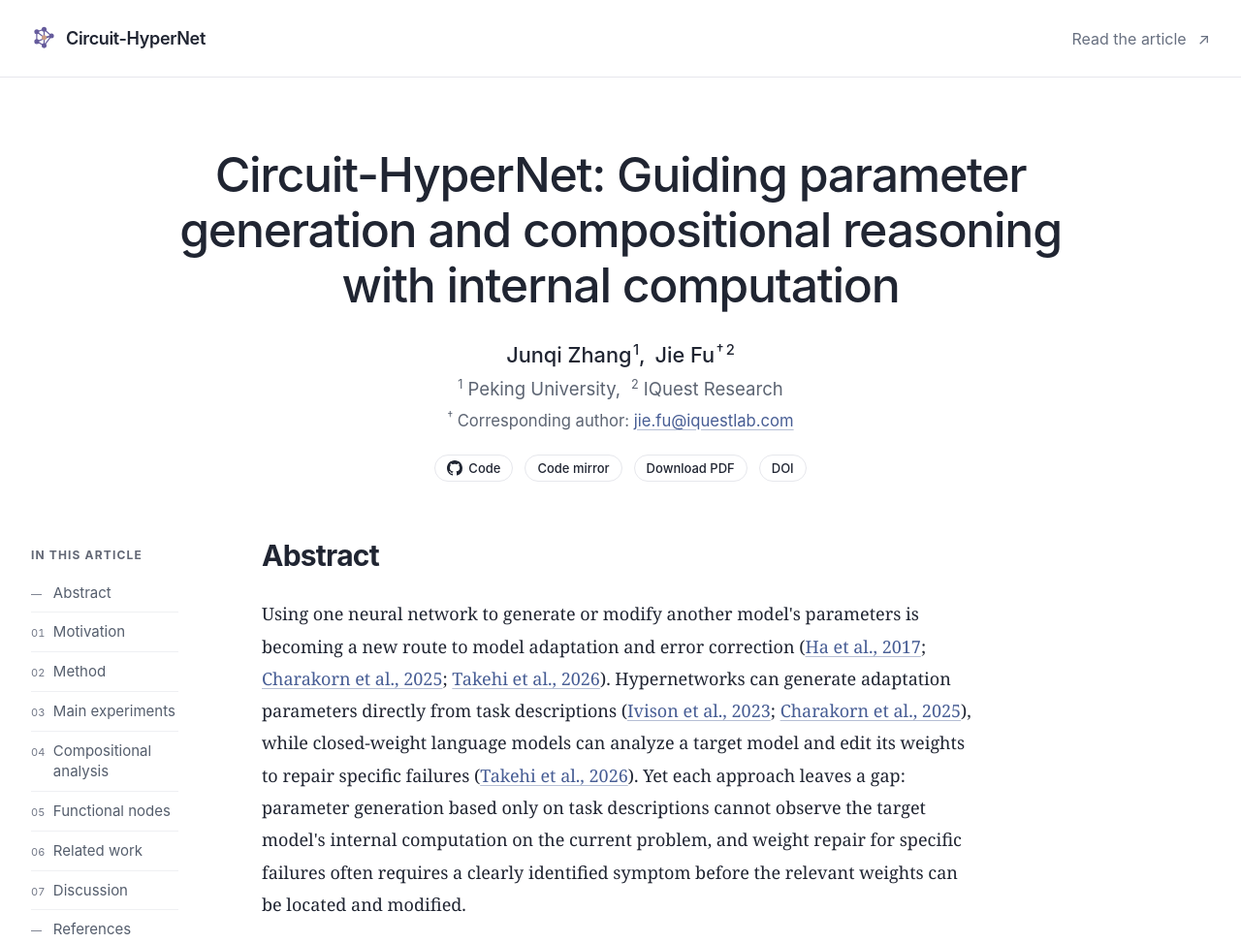
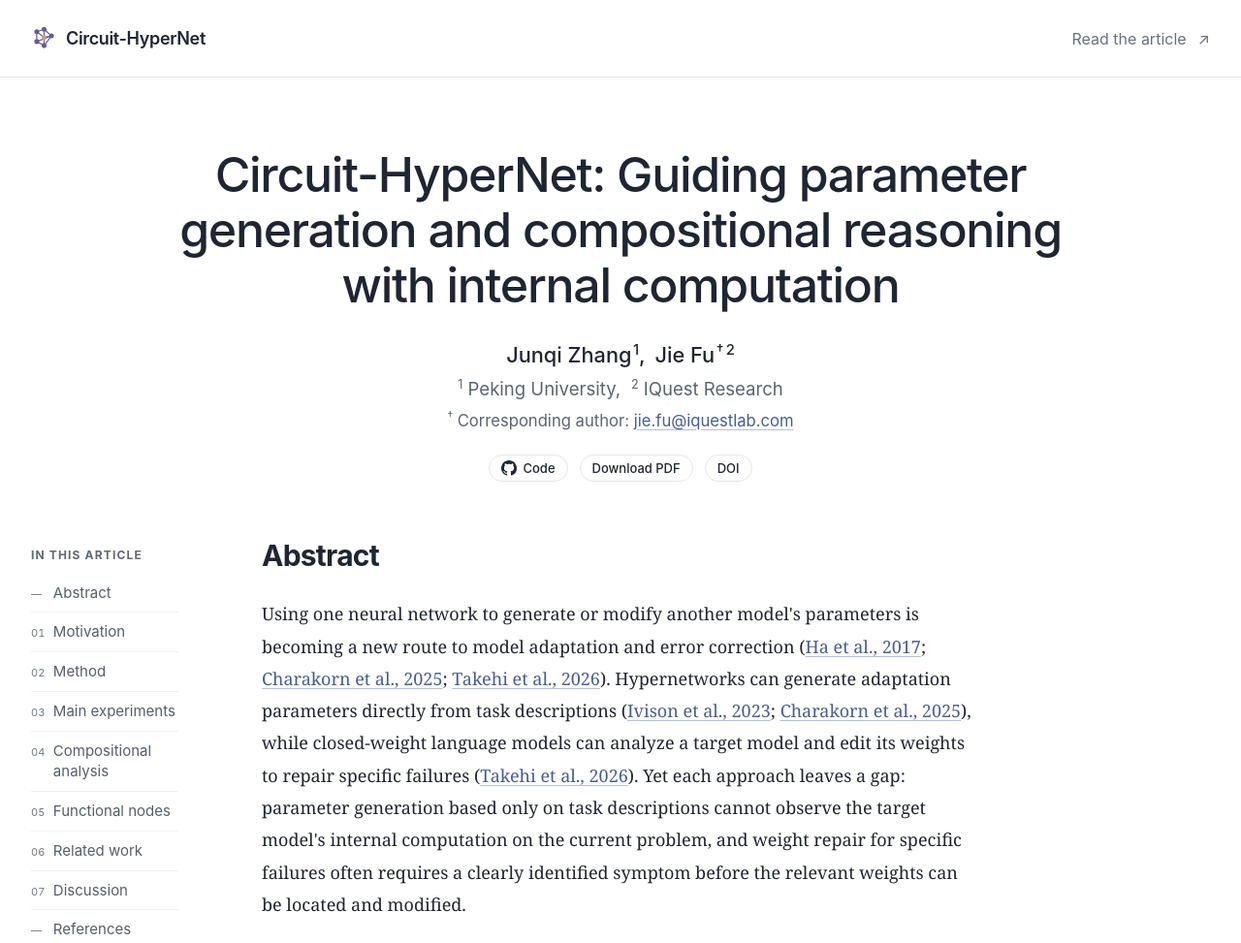
Before and after one commit to hitzjq/Circuit-HyperNet-Blog, a plain HTML site: page index.html in a window 1280 px wide. Shown: the top 973 px of the page at 97% size. Drawn offline with Linux system fonts and the light colour scheme.

Commit message:
Revert "Link the public code and experiment records mirror"
This reverts commit 19ab5785af8438fc6e1d96907f9ee20dfc26bae2.

```diff
--- a/index.html
+++ b/index.html
@@ -43,7 +43,7 @@
         <p class="author-affiliations"><span><sup>1</sup> Peking University,</span> <span><sup>2</sup> IQuest Research</span></p>
         <p class="author-note"><sup>†</sup> Corresponding author: <a href="mailto:jie.fu@iquestlab.com">jie.fu@iquestlab.com</a></p>
       </div>
-      <div class="hero-meta"><a class="repo-link" href="https://github.com/Veri-Safe/circuit-hypernet" target="_blank" rel="noopener noreferrer" aria-label="View Circuit-HyperNet code on GitHub"><svg width="16" height="16" viewBox="0 0 24 24" aria-hidden="true" focusable="false" fill="currentColor"><path d="M12 0C5.37 0 0 5.37 0 12c0 5.31 3.435 9.795 8.205 11.385.6.105.825-.255.825-.57 0-.285-.015-1.23-.015-2.235-3.015.555-3.795-.735-4.035-1.41-.135-.345-.72-1.41-1.23-1.695-.42-.225-1.02-.78-.015-.795.945-.015 1.62.87 1.845 1.23 1.08 1.815 2.805 1.305 3.495.99.105-.78.42-1.305.765-1.605-2.67-.3-5.46-1.335-5.46-5.925 0-1.305.465-2.385 1.23-3.225-.12-.3-.54-1.53.12-3.18 0 0 1.005-.315 3.3 1.23.96-.27 1.98-.405 3-.405s2.04.135 3 .405c2.295-1.56 3.3-1.23 3.3-1.23.66 1.65.24 2.88.12 3.18.765.84 1.23 1.905 1.23 3.225 0 4.605-2.805 5.625-5.475 5.925.435.375.81 1.095.81 2.22 0 1.605-.015 2.895-.015 3.3 0 .315.225.69.825.57A12.02 12.02 0 0 0 24 12c0-6.63-5.37-12-12-12Z"/></svg>Code</a><a class="repo-link" href="https://github.com/hitzjq/Circuit-Hypernet" target="_blank" rel="noopener noreferrer" aria-label="View the public Circuit-HyperNet code mirror on GitHub">Code mirror</a><a class="repo-link" href="Circuit-HyperNet.pdf" download>Download PDF</a><a class="repo-link" href="https://doi.org/10.5281/zenodo.24566714" aria-label="Report DOI 10.5281/zenodo.24566714">DOI</a></div>
+      <div class="hero-meta"><a class="repo-link" href="https://github.com/Veri-Safe/circuit-hypernet" target="_blank" rel="noopener noreferrer" aria-label="View Circuit-HyperNet code on GitHub"><svg width="16" height="16" viewBox="0 0 24 24" aria-hidden="true" focusable="false" fill="currentColor"><path d="M12 0C5.37 0 0 5.37 0 12c0 5.31 3.435 9.795 8.205 11.385.6.105.825-.255.825-.57 0-.285-.015-1.23-.015-2.235-3.015.555-3.795-.735-4.035-1.41-.135-.345-.72-1.41-1.23-1.695-.42-.225-1.02-.78-.015-.795.945-.015 1.62.87 1.845 1.23 1.08 1.815 2.805 1.305 3.495.99.105-.78.42-1.305.765-1.605-2.67-.3-5.46-1.335-5.46-5.925 0-1.305.465-2.385 1.23-3.225-.12-.3-.54-1.53.12-3.18 0 0 1.005-.315 3.3 1.23.96-.27 1.98-.405 3-.405s2.04.135 3 .405c2.295-1.56 3.3-1.23 3.3-1.23.66 1.65.24 2.88.12 3.18.765.84 1.23 1.905 1.23 3.225 0 4.605-2.805 5.625-5.475 5.925.435.375.81 1.095.81 2.22 0 1.605-.015 2.895-.015 3.3 0 .315.225.69.825.57A12.02 12.02 0 0 0 24 12c0-6.63-5.37-12-12-12Z"/></svg>Code</a><a class="repo-link" href="Circuit-HyperNet.pdf" download>Download PDF</a><a class="repo-link" href="https://doi.org/10.5281/zenodo.24566714" aria-label="Report DOI 10.5281/zenodo.24566714">DOI</a></div>
     </div>
     <div class="reading-layout">
       <aside class="contents" aria-label="On this page"><p class="contents-label">IN THIS ARTICLE</p><a href="#abstract"><span class="nav-number">—</span><span>Abstract</span></a>
```
Also changed, not shown: ttft_results.html (+0 -1 lines), 1 other file.
